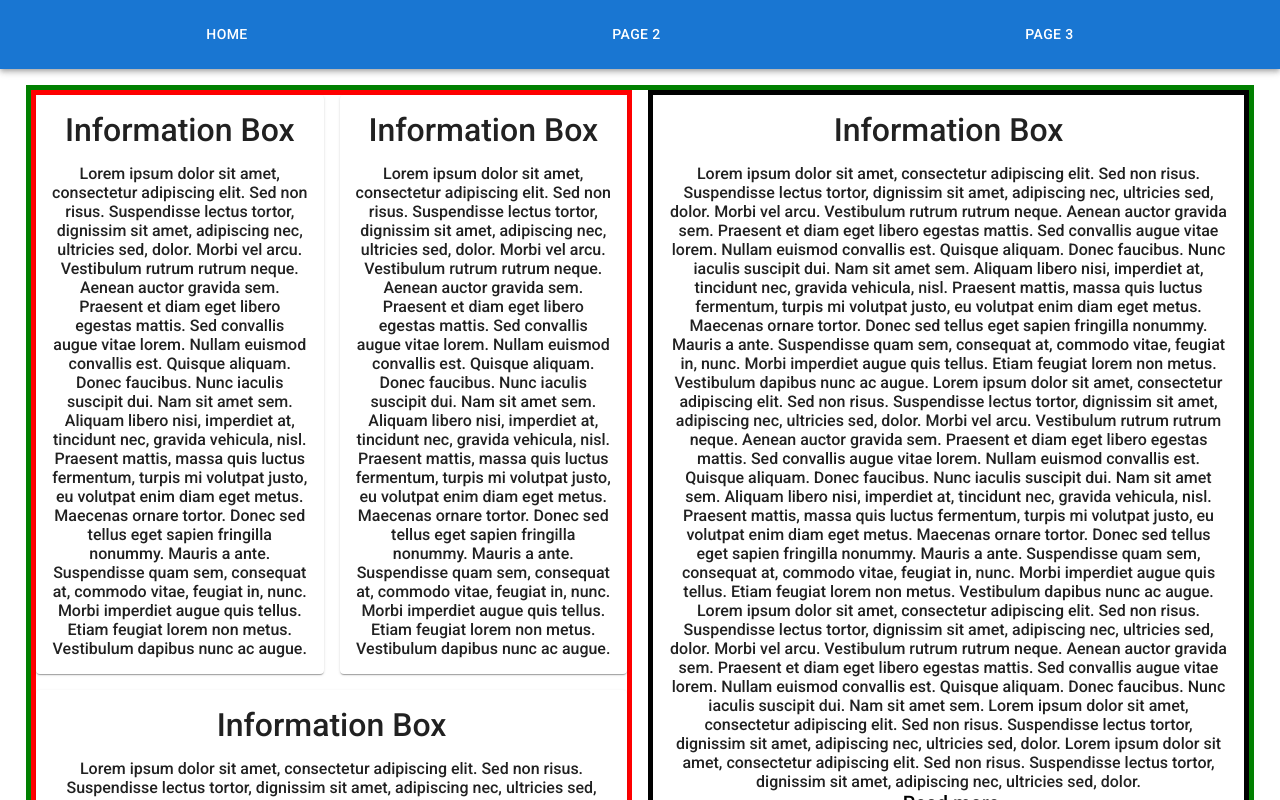
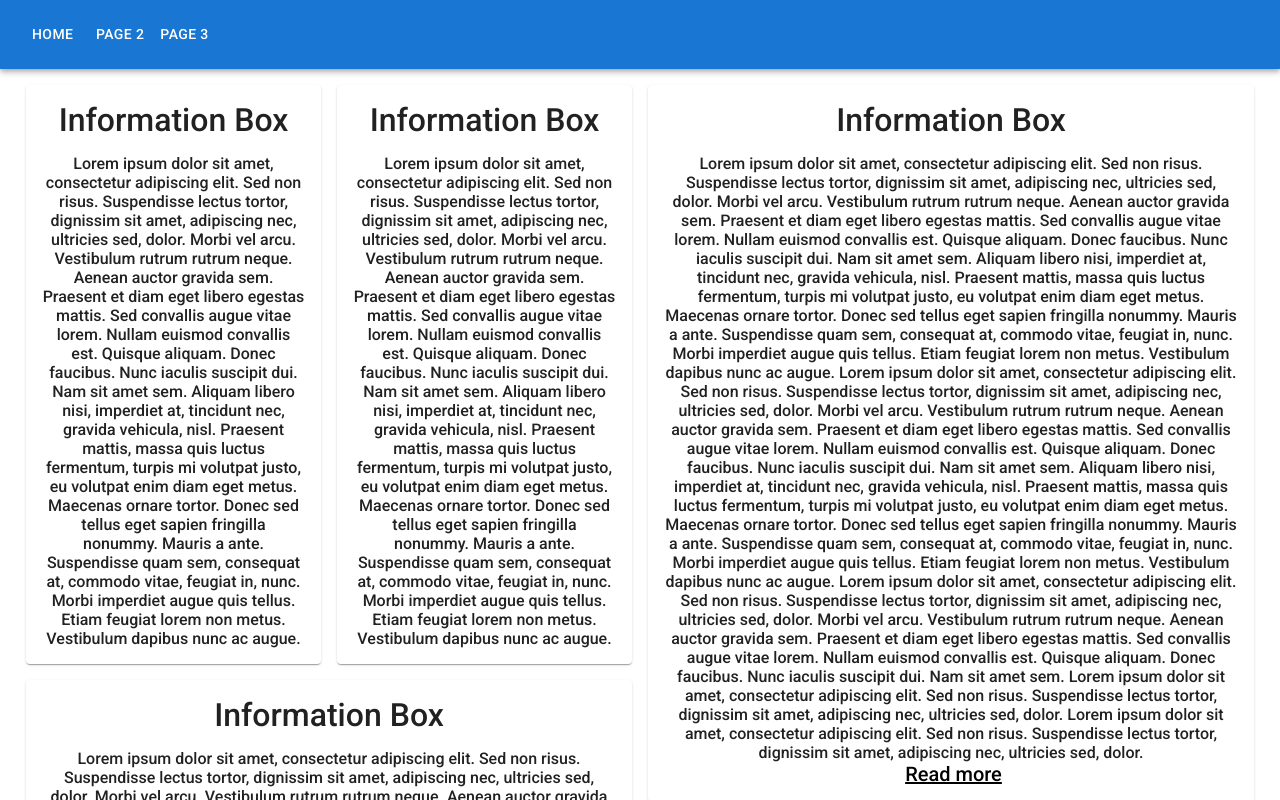
Before and after one commit to Bruuh404/reactstuff, a React (Create React App) app in the folder my-react-app/: page /reactstuff/page1 in a window 1280 px wide. Shown: the top 800 px of the page. Built offline with nearby package versions, Linux system fonts and the light colour scheme.

Commit message:
cool navbar

```diff
--- a/my-react-app/src/components/navbar.js
+++ b/my-react-app/src/components/navbar.js
@@ -1,4 +1,4 @@
-import * as React from 'react';
+import React from 'react';
 import AppBar from '@mui/material/AppBar';
 import Box from '@mui/material/Box';
 import Toolbar from '@mui/material/Toolbar';
@@ -9,7 +9,7 @@ import MenuIcon from '@mui/icons-material/Menu';
 import Container from '@mui/material/Container';
 import Button from '@mui/material/Button';
 import MenuItem from '@mui/material/MenuItem';
-import { Link } from 'react-router-dom';
+import { Link, useLocation } from 'react-router-dom';
 
 const pages = [
   { name: 'Home', path: '/page1' },
@@ -19,6 +19,7 @@ const pages = [
 
 function Navbar() {
   const [anchorElNav, setAnchorElNav] = React.useState(null);
+  const currentLocation = useLocation();
 
   const handleOpenNavMenu = (event) => {
     setAnchorElNav(event.currentTarget);
@@ -28,15 +29,22 @@ function Navbar() {
     setAnchorElNav(null);
   };
 
+  const currentPage = pages.find((page) => page.path === currentLocation.pathname);
+
   return (
     <AppBar position="static">
       <Container maxWidth="xl">
-        <Toolbar disableGutters>
+        <Toolbar
+          disableGutters
+          sx={{
+            position: 'relative', // Necessary for absolute positioning
+          }}
+        >
           {/* Mobile menu icon */}
-          <Box sx={{flexGrow: 1, display: { xs: 'flex', md: 'none' } }}>
+          <Box sx={{ flexGrow: 1, display: { xs: 'flex', md: 'none' } }}>
             <IconButton
               size="large"
-              aria-label="account of current user"
+              aria-label="menu"
               aria-controls="menu-appbar"
               aria-haspopup="true"
               onClick={handleOpenNavMenu}
@@ -62,28 +70,45 @@ function Navbar() {
             >
               {pages.map((page) => (
                 <MenuItem key={page.path} onClick={handleCloseNavMenu}>
-                  <Link to={page.path} style={{ textDecoration: 'none',
-                  color: 'inherit',
-                  }}>
+                  <Link
+                    to={page.path}
+                    style={{ textDecoration: 'none', color: 'inherit' }}
+                  >
                     <Typography textAlign="center">{page.name}</Typography>
                   </Link>
                 </MenuItem>
               ))}
             </Menu>
           </Box>
+
+          {/* Center the current page name in mobile view */}
+          <Typography
+            variant="h6"
+            component="div"
+            textAlign="center"
+            sx={{
+              position: 'absolute', // Center text
+              top: '50%',
+              left: '50%',
+              transform: 'translate(-50%, -50%)',
+              display: { xs: 'block', md: 'none' },
+            }}
+          >
+            {currentPage?.name || 'Navbar'}
+          </Typography>
+
           {/* Desktop links */}
-          <Box id="dbox" sx={{ flexGrow: 1, display: { xs: 'none', md: 'flex' } }}>
+          <Box sx={{ flexGrow: 1, display: { xs: 'none', md: 'flex' } }}>
             {pages.map((page) => (
               <Button
                 key={page.path}
                 component={Link}
                 to={page.path}
-                sx={{ my: 2, color: 'white', display: 'block',
-                  display: { xs: 'none', md: 'flex' },
-                  justifyContent: 'center',
-                  flexGrow: 1,
+                sx={{
+                  my: 2,
+                  color: 'white',
+                  display: 'block',
                 }}
-
               >
                 {page.name}
               </Button>
@@ -92,7 +117,6 @@ function Navbar() {
         </Toolbar>
       </Container>
     </AppBar>
-
   );
 }
 
--- a/my-react-app/src/pages/home.css
+++ b/my-react-app/src/pages/home.css
@@ -16,11 +16,9 @@ code {
 #container {
   max-height: 1000vh;
     margin: 10px;
-    border: solid green 5px;
 }
 #maxsize {
   height: 100%;
-  border: solid black 5px;
 }
 
 #more {
@@ -28,6 +26,5 @@ code {
 }
 
 #grid1 {
-  border: solid red 5px;
   height: 100%;
 }
--- a/my-react-app/src/pages/page1.js
+++ b/my-react-app/src/pages/page1.js
@@ -18,7 +18,7 @@ const Home = () => {
                     {xs: 12, md: 6}
                     }>
                     <Grid id="grid1" container spacing={2}>
-                        <Grid item size={6}>
+                        <Grid item size={{xs: 12, md: 6}}>
                             <Item>
                         <h1>Information Box</h1>
                         <p>Lorem ipsum dolor sit amet, consectetur adipiscing elit. Sed non risus. Suspendisse lectus tortor, dignissim sit amet, adipiscing nec, ultricies sed, dolor.
@@ -31,7 +31,7 @@ const Home = () => {
                             </p>
                             </Item>
                         </Grid>
-                        <Grid item size={6}>
+                        <Grid item size={{xs: 12, md: 6}}>
                         <Item>
                         <h1>Information Box</h1>
                         <p>Lorem ipsum dolor sit amet, consectetur adipiscing elit. Sed non risus. Suspendisse lectus tortor, dignissim sit amet, adipiscing nec, ultricies sed, dolor.
```
Lines whose indentation alone changed are shown as unchanged.
